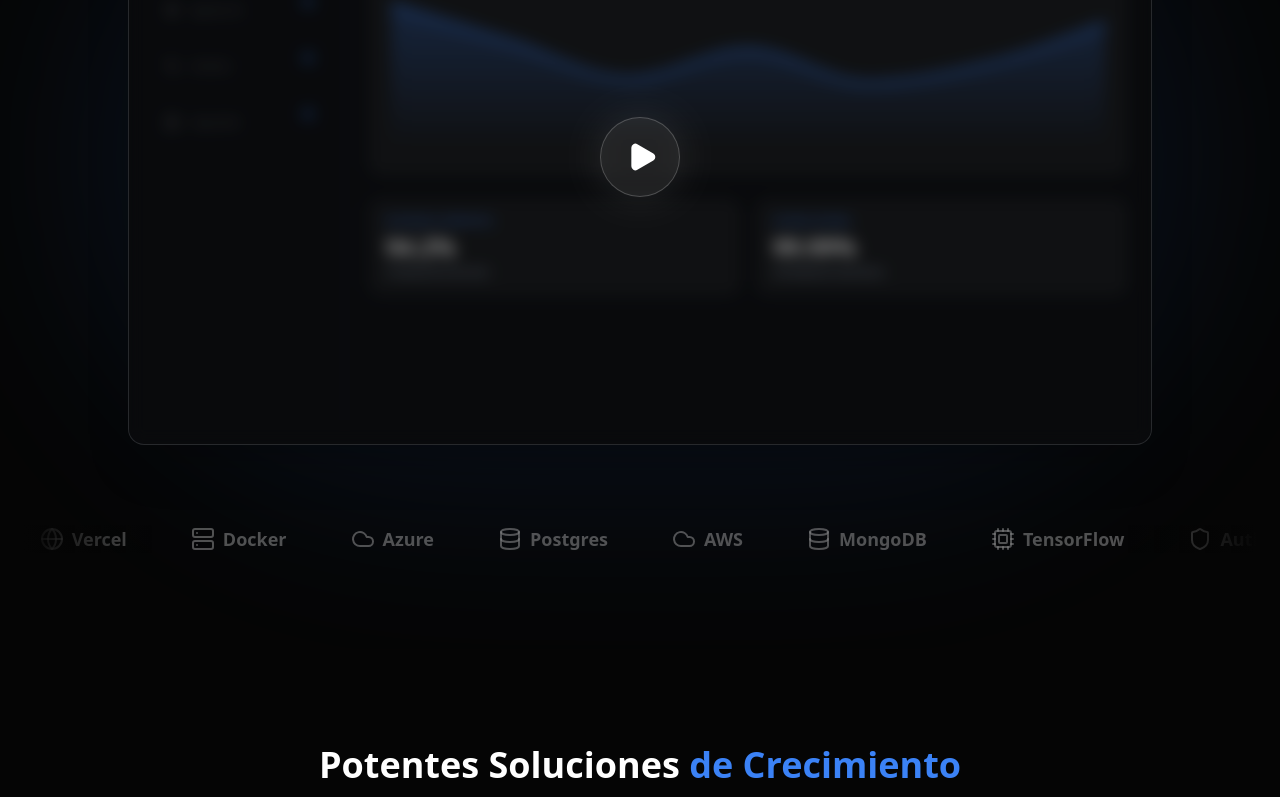
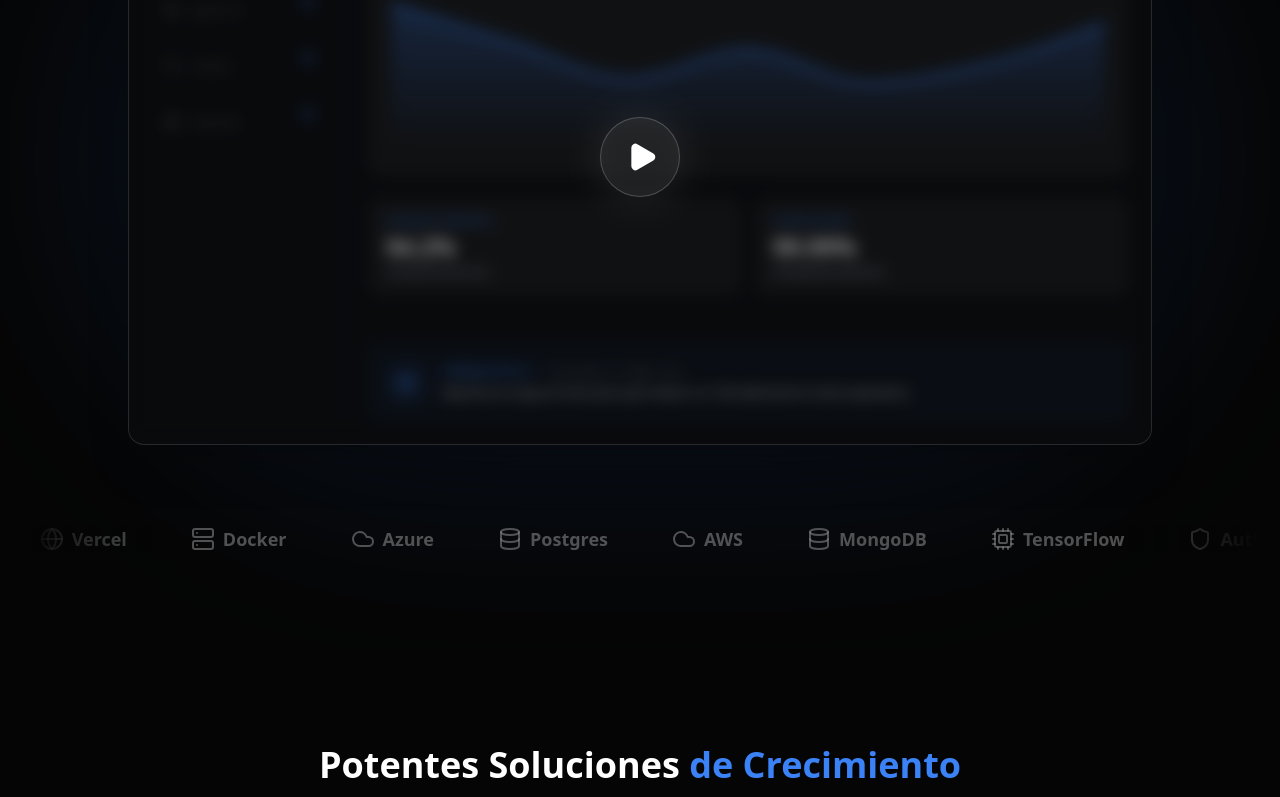
Before and after one commit to bittecoltech-sketch/Bitte, a Next.js app: page / in a window 1280 px wide. Shown: the part 1261-2058 px from the top of the page. Built offline with nearby package versions, Linux system fonts and the light colour scheme.

Commit message:
feat: add AI Insight banner to PlatformPreview

```diff
--- a/components/sections/PlatformPreview.tsx
+++ b/components/sections/PlatformPreview.tsx
@@ -14,7 +14,8 @@ const VIEW_DATA = {
         metrics: [
             { label: "Eficiencia Operativa", val: "94.2%", desc: "Optimización de recursos" },
             { label: "Uptime Sistema", val: "99.99%", desc: "Disponibilidad garantizada" }
-        ]
+        ],
+        insight: "Optimiza la carga en horas pico para reducir un 12% adicional en costos operativos."
     },
     agentes: {
         chart: [
@@ -24,7 +25,8 @@ const VIEW_DATA = {
         metrics: [
             { label: "Agentes Activos", val: "24/24", desc: "Tasa de ejecución 100%" },
             { label: "Interacciones IA", val: "1.2k", desc: "Consultas procesadas hoy" }
-        ]
+        ],
+        insight: "3 agentes reportan alta latencia. Considera escalar el clúster regional para mantener el SLO."
     },
     analitica: {
         chart: [
@@ -34,7 +36,8 @@ const VIEW_DATA = {
         metrics: [
             { label: "Precisión Modelo", val: "97.8%", desc: "Confianza en predicciones" },
             { label: "Data Procesada", val: "4.2TB", desc: "Volumen diario global" }
-        ]
+        ],
+        insight: "Se detectó un patrón de anomalía en el flujo de Miércoles. Revisar integridad de fuentes."
     },
     seguridad: {
         chart: [
@@ -44,7 +47,8 @@ const VIEW_DATA = {
         metrics: [
             { label: "Amenazas Bloqueadas", val: "0", desc: "Perímetro totalmente seguro" },
             { label: "Cifrado Datos", val: "AES-256", desc: "Protección grado militar" }
-        ]
+        ],
+        insight: "Certificados SSL expiran en 5 días. La renovación automática está programada para mañana."
     }
 };
 
@@ -84,8 +88,8 @@ function InteractiveBox({
         >
             {/* Base Box */}
             <div className={`absolute inset-0 transition-all rounded shadow-inner -z-10 ${isActive
-                    ? "bg-bitte-blue/20 border border-bitte-blue/50"
-                    : "bg-white/[0.03] group-hover/item:bg-white/[0.08] border border-white/5 group-hover/item:border-bitte-blue/30"
+                ? "bg-bitte-blue/20 border border-bitte-blue/50"
+                : "bg-white/[0.03] group-hover/item:bg-white/[0.08] border border-white/5 group-hover/item:border-bitte-blue/30"
                 }`} />
 
             {/* Icon & Label */}
@@ -292,6 +296,31 @@ export default function PlatformPreview() {
                                         </motion.div>
                                     ))}
                                 </div>
+
+                                {/* AI Insight Banner */}
+                                <AnimatePresence mode="wait">
+                                    <motion.div
+                                        key={activeView}
+                                        initial={{ opacity: 0, y: 10 }}
+                                        animate={{ opacity: 1, y: 0 }}
+                                        exit={{ opacity: 0, y: -10 }}
+                                        className="mt-auto p-4 rounded-xl bg-bitte-blue/5 border border-bitte-blue/20 flex items-center gap-4 group/insight"
+                                    >
+                                        <div className="w-10 h-10 rounded-lg bg-bitte-blue/10 flex items-center justify-center flex-shrink-0 border border-bitte-blue/20 group-hover/insight:scale-110 transition-transform">
+                                            <Zap className="w-5 h-5 text-bitte-blue" />
+                                        </div>
+                                        <div className="flex-1">
+                                            <div className="flex items-center gap-2 mb-1">
+                                                <span className="text-[10px] font-bold text-bitte-blue uppercase tracking-widest">Consejo de IA</span>
+                                                <div className="h-1 w-1 rounded-full bg-bitte-blue/40" />
+                                                <span className="text-[10px] text-white/40 font-mono tracking-tighter">Procesado en tiempo real</span>
+                                            </div>
+                                            <p className="text-xs text-white/80 leading-relaxed font-medium">
+                                                {currentData.insight}
+                                            </p>
+                                        </div>
+                                    </motion.div>
+                                </AnimatePresence>
                             </div>
                         </div>
 
```
